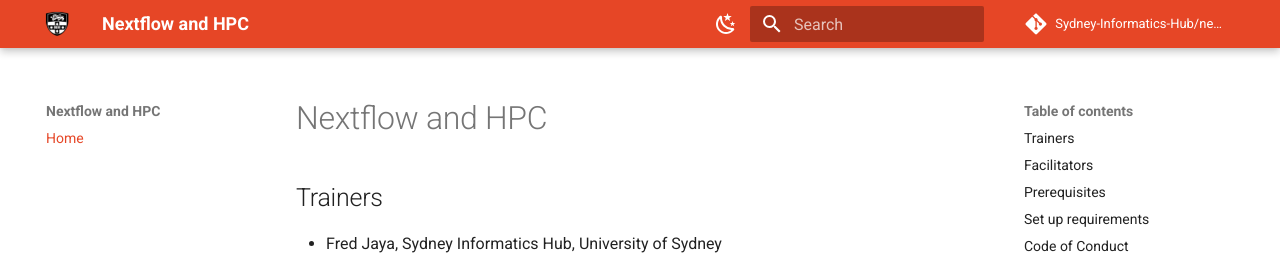
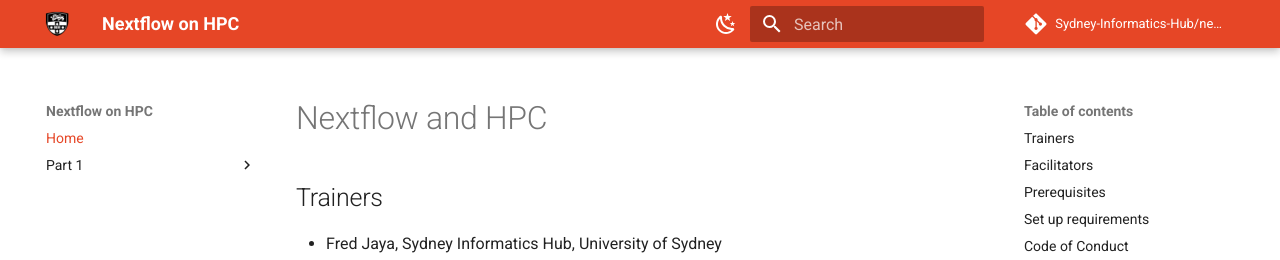
Before and after one commit to Sydney-Informatics-Hub/nextflow-hpc-workshop, an MkDocs documentation site: the page built from docs/index.md, in a window 1280 px wide. Shown: the top 260 px of the page. Built offline with MkDocs 1.6.1 and Material for MkDocs 9.7.7, drawn with Linux system fonts in a browser that asks for light colours; comment, search, counter and statistics services are not loaded.

Commit message:
Structure part 1 docs

```diff
--- a/mkdocs.yml
+++ b/mkdocs.yml
@@ -1,9 +1,13 @@
-site_name: Nextflow and HPC
+site_name: Nextflow on HPC
 repo_url: https://github.com/Sydney-Informatics-Hub/nextflow-hpc-workshop
 repo_name: Sydney-Informatics-Hub/nextlow-hpc-workshop
 
 nav:
   - Home: index.md
+  - Part 1:
+    - 1.0 HPC for workflows: part1/00_intro.md
+    - 1.1 HPC infrastructure: part1/01_infrastructure.md
+    - 1.2 Submitting Jobs: part1/02_scheduler.md
 
 theme:
   name: material
@@ -11,6 +15,7 @@ theme:
   features:
     - navigation.footer
     - content.code.copy
+    - content.tabs.link
   palette:
     - scheme: default
       primary: custom
@@ -37,6 +42,8 @@ markdown_extensions:
   - attr_list
   - md_in_html
   - pymdownx.superfences
+  - pymdownx.tabbed:
+      alternate_style: true
 
 extra:
   analytics:
```
